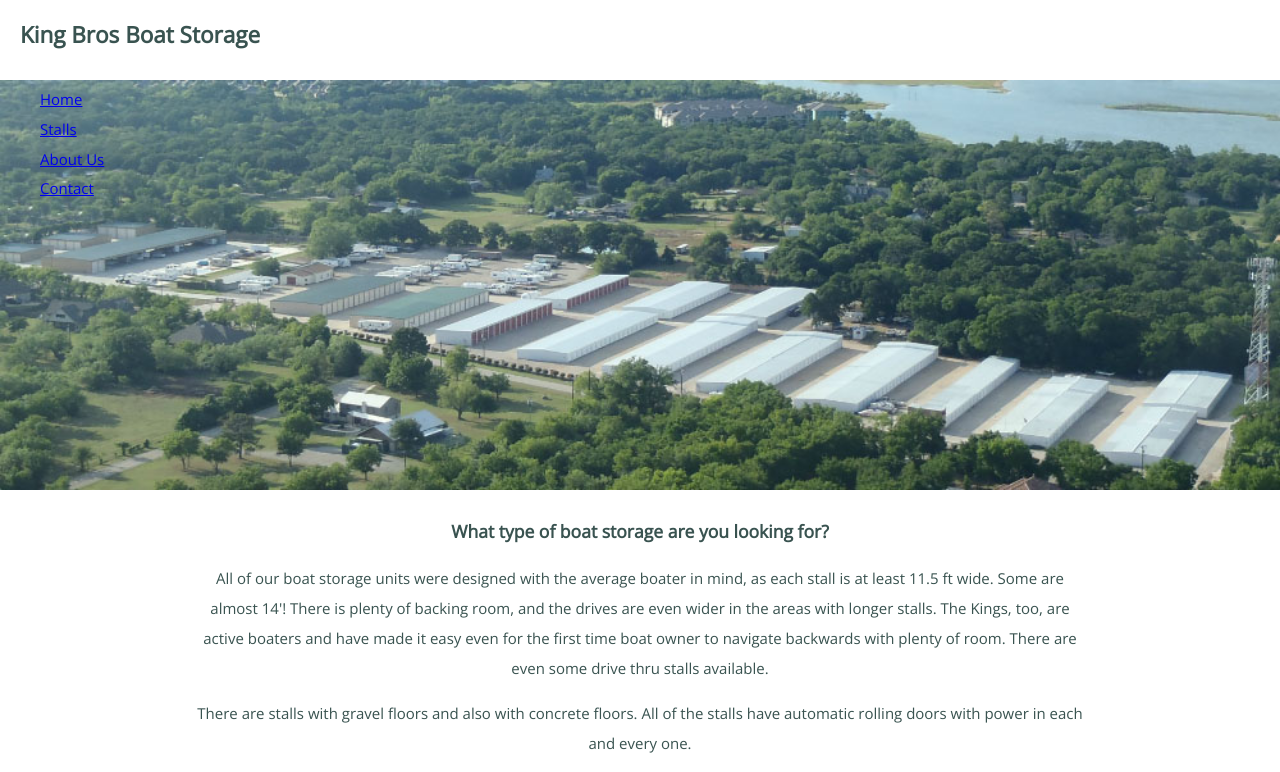
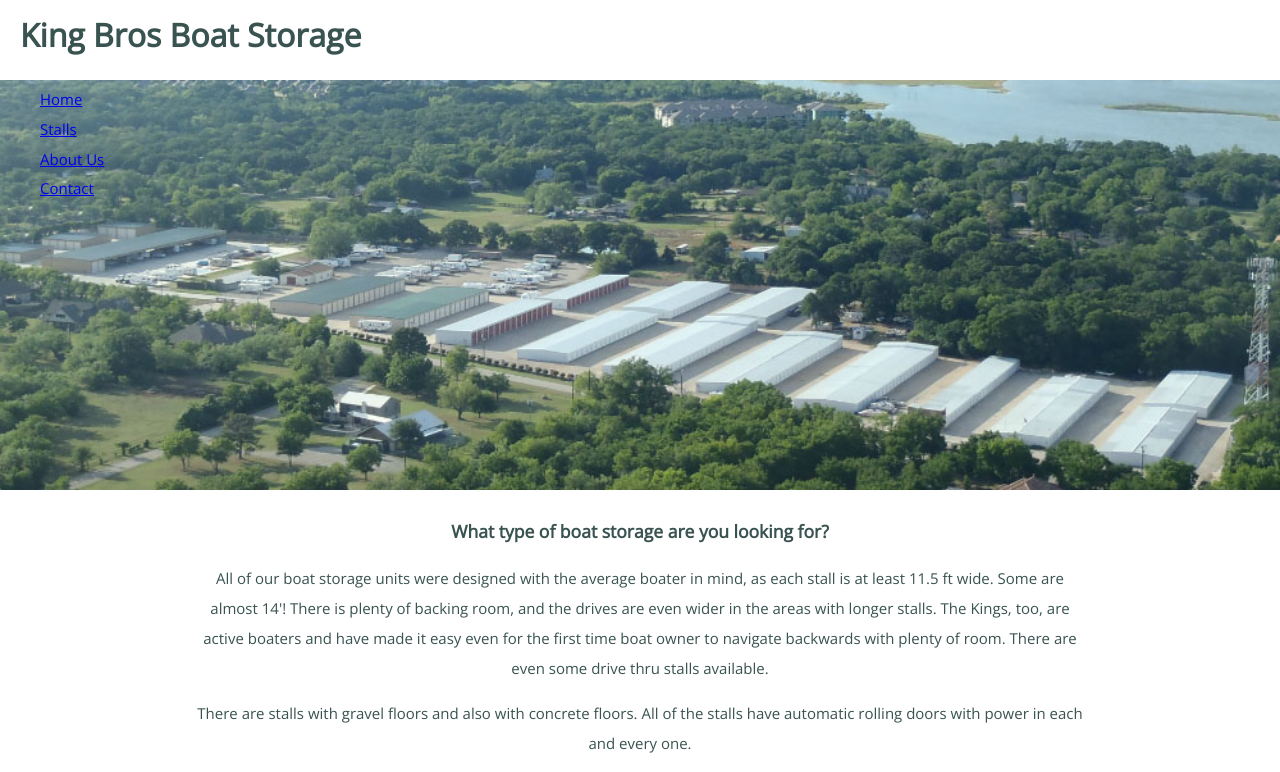
Before and after one commit to tiffanyray/boatStorage, a plain HTML site: page stalls.html in a window 1280 px wide. Shown: the top 772 px of the page. Drawn offline with nearby package versions, Linux system fonts and the light colour scheme.

Commit message:
updated mobile nav bar style

```diff
--- a/css-stylesheets/homepagess.css
+++ b/css-stylesheets/homepagess.css
@@ -32,6 +32,7 @@ header {
 }
 
 header h1 {
+  font-size: 1rem;
   padding: 20px;
   margin: 0 auto 0 0;
 }
@@ -71,7 +72,7 @@ header h1 {
   text-align: right;
 }
 
-@media only screen and (min-width: 900px) {
+@media only screen and (min-width: 800px) {
   #mobile-menu {
     display: none;
   }
@@ -79,6 +80,9 @@ header h1 {
     display: flex;
     flex-direction: row;
     background: none;
+  }
+  header h1 {
+    font-size: 2rem;
   }
 }
 
--- a/responsive-navbar.js
+++ b/responsive-navbar.js
@@ -7,7 +7,7 @@ $(document).ready(() => {
   });
 
   $(window).bind("resize", () => {
-    if( $(window).width() > 900) {
+    if( $(window).width() > 800) {
       $('.nav-ul').removeAttr("style");
     }
   })
```
